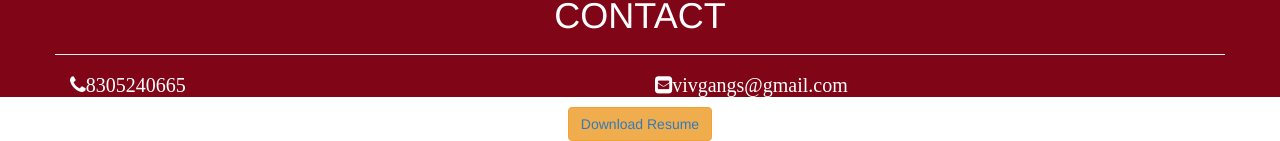
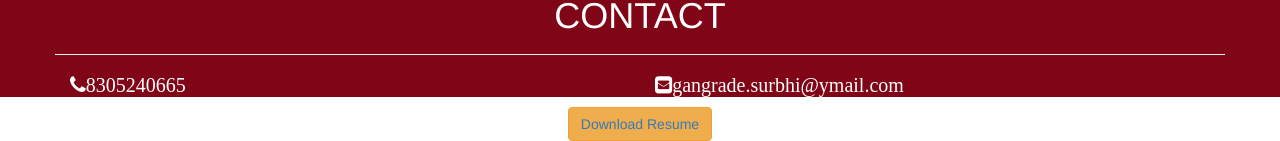
Before and after one commit to Viv31/portfolio.github.io, a plain HTML site: page index.html in a window 1280 px wide. Shown: the part 2184-2325 px from the top of the page. Drawn offline with Linux system fonts and the light colour scheme.

Commit message:
Update index.html

```diff
--- a/index.html
+++ b/index.html
@@ -295,47 +295,7 @@
 					</center>
 				</div>
 			</div>
-			<!--<div class="row">
-				<div class="col-md-4 myclass">
-					<img src="img/3.jpg" class="img-circle" height="150px" width="150px">
-					<h5>Project Manager</h5>
-					<p>Lorem ipsum dolor sit amet, consectetur adipisicing elit, sed do eiusmod
-					</p>
-				</div>
-				<div class="col-md-4 myclass">
-					<img src="img/3.jpg" class="img-circle" height="150px" width="150px">
-					<h5>Project Manager</h5>
-					<p>Lorem ipsum dolor sit amet, consectetur adipisicing elit, sed do eiusmod
-					</p>
-				</div>
-				<div class="col-md-4 myclass">
-					<img src="img/3.jpg" class="img-circle" height="150px" width="150px">
-					<h5>Project Manager</h5>
-					<p>Lorem ipsum dolor sit amet, consectetur adipisicing elit, sed do eiusmod
-					</p>
-				</div>
-			</div>
-			<div class="row">
-				<div class="col-md-4 myclass">
-					<img src="img/3.jpg" class="img-circle" height="150px" width="150px">
-					<h5>Project Manager</h5>
-					<p>Lorem ipsum dolor sit amet, consectetur adipisicing elit, sed do eiusmod
-					</p>
-				</div>
-				<div class="col-md-4 myclass">
-					<img src="img/3.jpg" class="img-circle" height="150px" width="150px">
-					<h5>Project Manager</h5>
-					<p>Lorem ipsum dolor sit amet, consectetur adipisicing elit, sed do eiusmod
-					</p>
-				</div>
-				<div class="col-md-4 myclass">
-					<img src="img/3.jpg" class="img-circle" height="150px" width="150px">
-					<h5>Project Manager</h5>
-					<p>Lorem ipsum dolor sit amet, consectetur adipisicing elit, sed do eiusmod
-					</p>
-				</div>
-			</div>
-		-->
+
 		</div>
 	</div>
 
@@ -352,7 +312,7 @@
 </i>
 			</div>
 			<div class="col-md-6">
-				<i class="fa fa-envelope-square" style='font-size:20px;color: white;'><span style="color: white;">vivgangs@gmail.com</span></i>
+				<i class="fa fa-envelope-square" style='font-size:20px;color: white;'><span style="color: white;">gangrade.surbhi@ymail.com</span></i>
 			</div>
 
 
```
